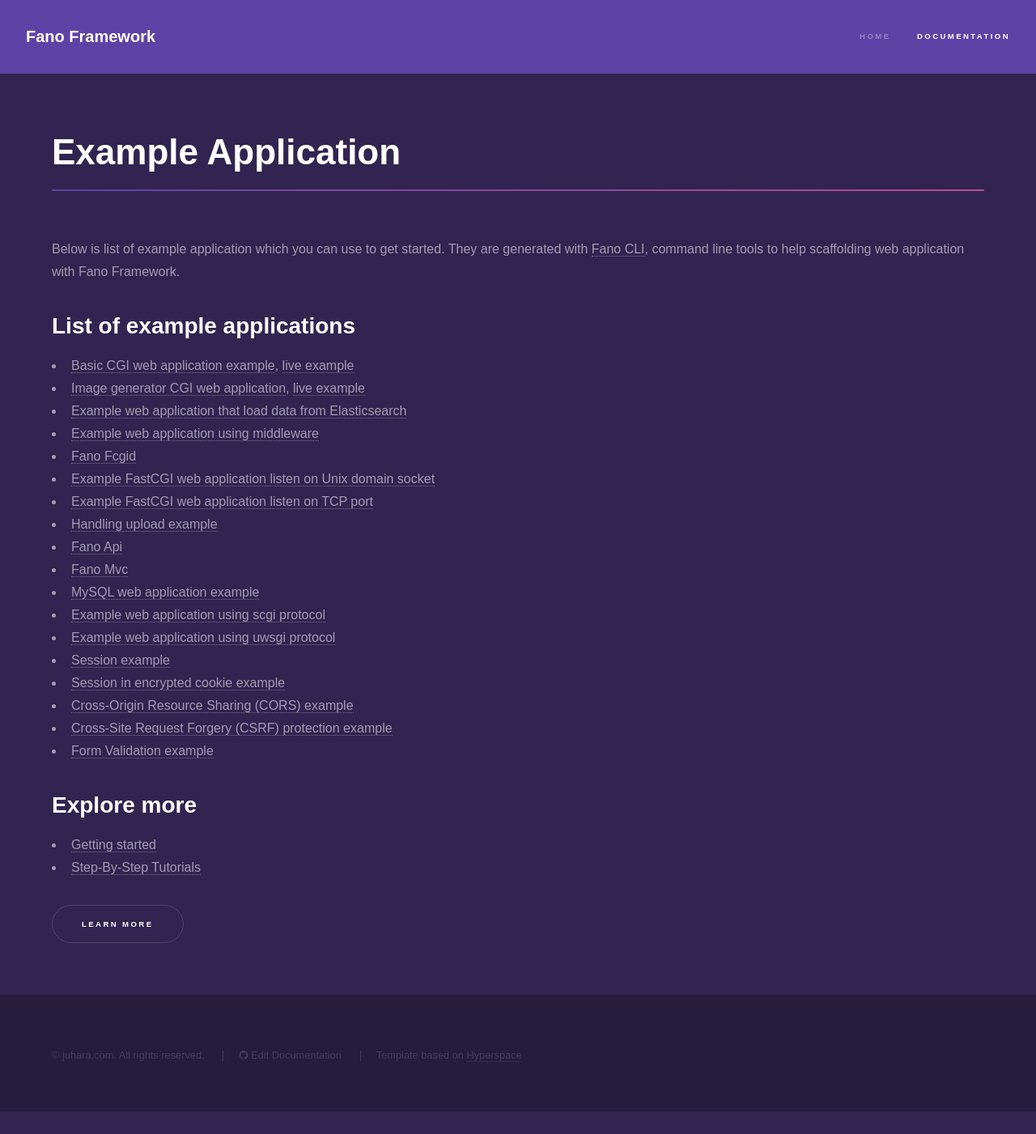
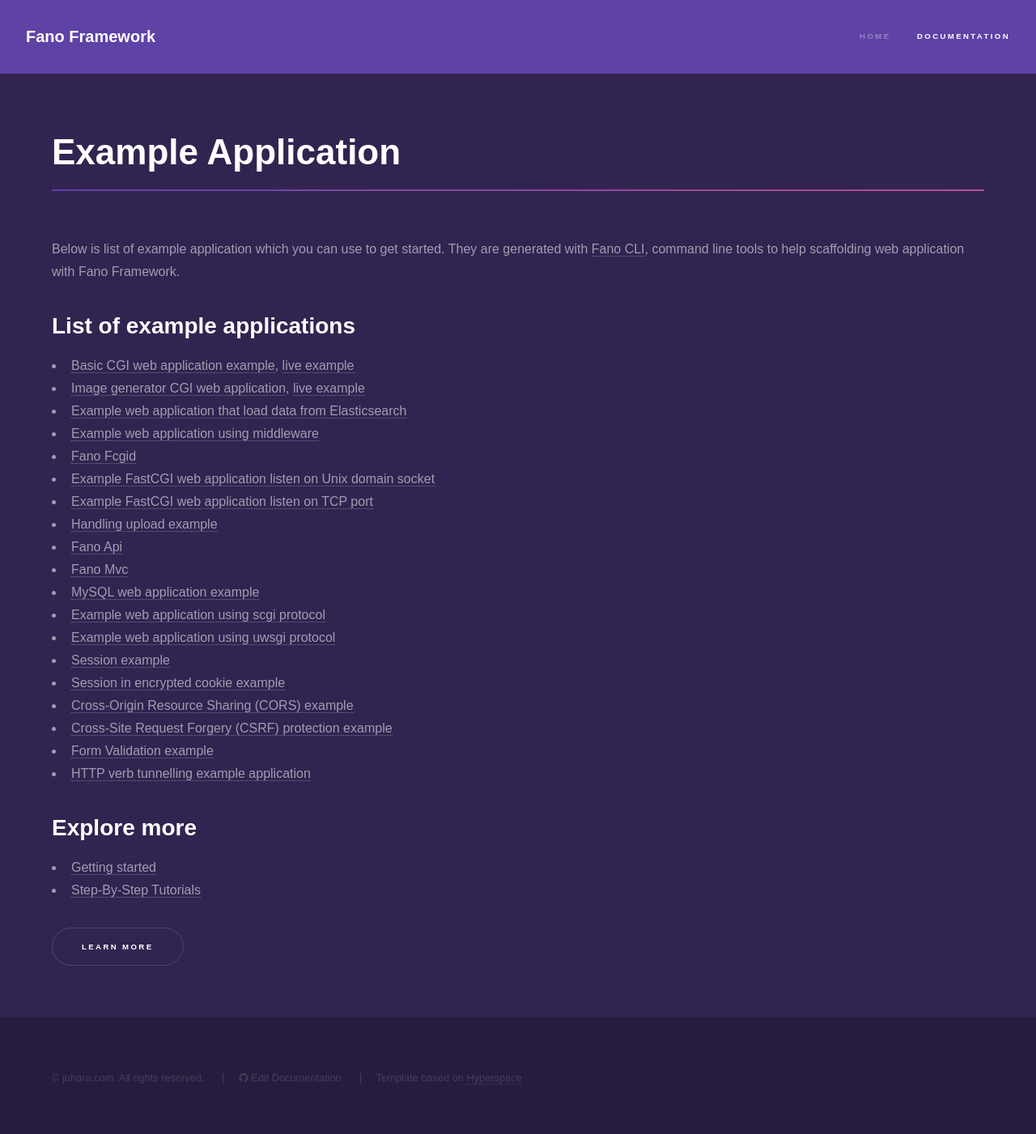
Before and after one commit to fanoframework/fanoframework.github.io, a Jekyll site: the page built from examples/index.md, in a window 1280 px wide. Shown: the whole page at 81% size. Built offline with Jekyll 4.4.1, drawn with Linux system fonts in a browser that asks for light colours; our own code applies the rules of GitHub Pages for plain Markdown files; before the commit the page ends 1373 px from its top, so only the background shows below that.

Commit message:
add example application for HTTP verb tunneling

```diff
--- a/examples/index.md
+++ b/examples/index.md
@@ -28,6 +28,7 @@
 - [Cross-Origin Resource Sharing (CORS) example](https://github.com/fanoframework/fano-cors)
 - [Cross-Site Request Forgery (CSRF) protection example](https://github.com/fanoframework/fano-csrf)
 - [Form Validation example](https://github.com/fanoframework/fano-validation)
+- [HTTP verb tunnelling example application](https://github.com/fanoframework/fano-verb-tunneling)
 
 ## Explore more
 
```
Also changed, not shown: security/http-verb-tunnelling/index.md (+1 -0 lines).
